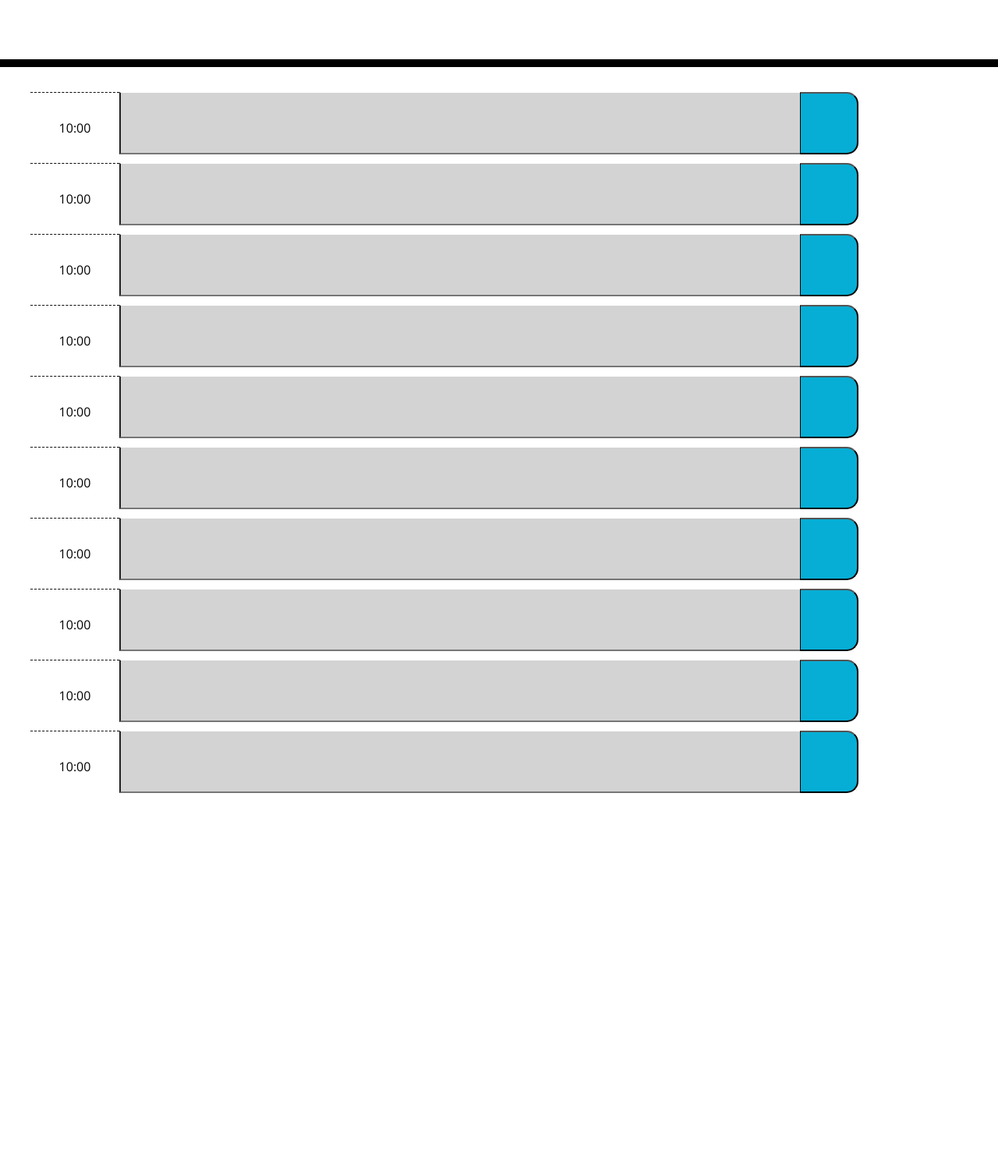
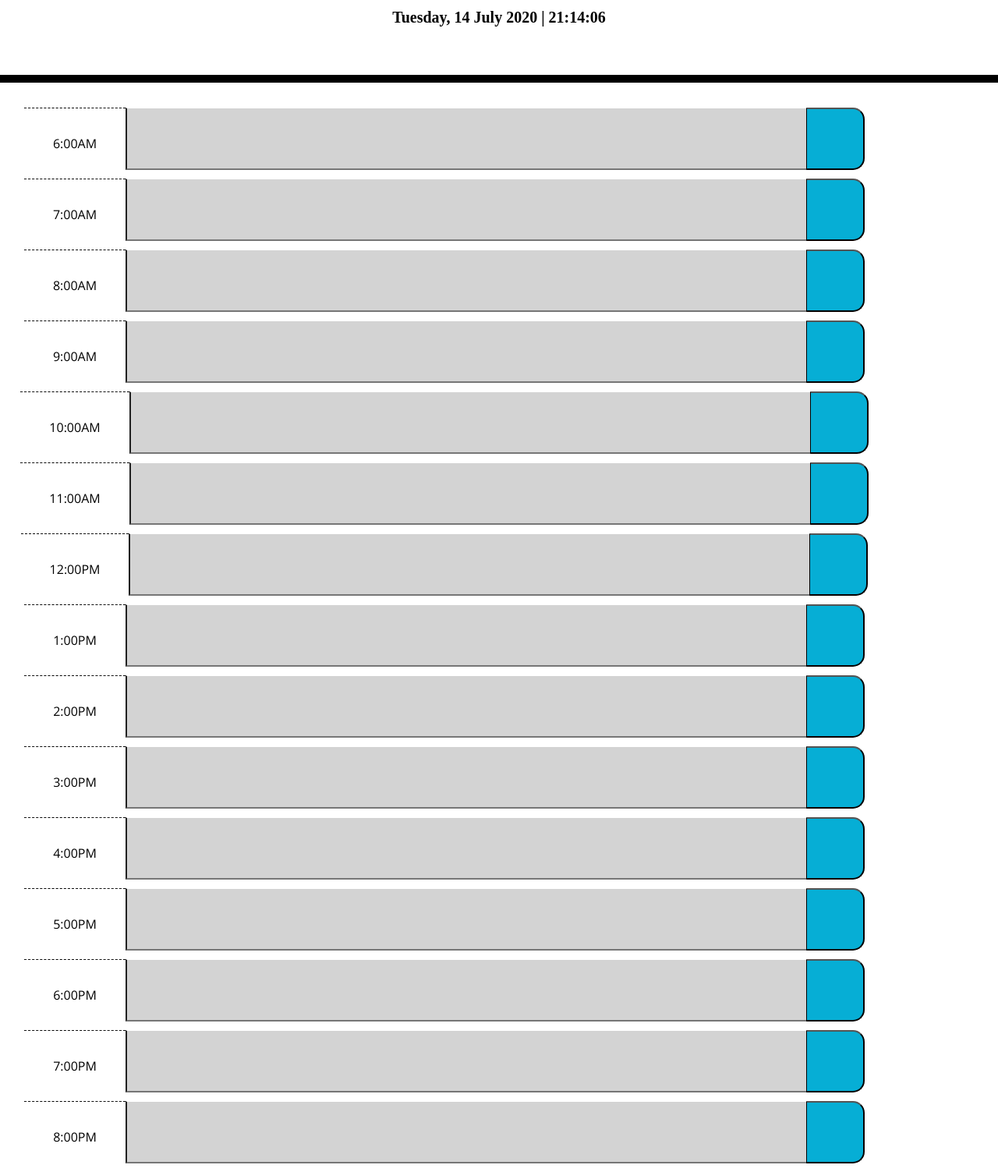
Before and after one commit to wmwassmann/Homework-05-Calendar, a plain HTML site: page index.html in a window 1280 px wide. Shown: the part 182-1685 px from the top of the page at 78% size. Before the commit the page ends 1210 px from the top, so only its background shows below. Drawn offline with nearby package versions, Linux system fonts and the light colour scheme.

Commit message:
next iteration, added the clock, updated some stuff and things with the general look, and started on the storage function

```diff
--- a/index.html
+++ b/index.html
@@ -20,66 +20,96 @@
     <header class="jumbotron">
         <h1 class="display-3">Work Day Scheduler</h1>
         <p class="lead">A simple calendar app for scheduling your work day</p>
-        <p id="currentDay" class="lead"></p>
+        <div id="currentDay" class="lead cont"></div>
     </header>
     <form class="container" method="post">
-        <div class="hour">10:00</div>
-            <input type="text" class="textarea row past">
-            <button type="submit" class="saveBtn savebtn i:hover description" value="Save"></button>
+        <div class="hour">6:00AM</div>
+            <input type="text" id="memory" class="textarea row past">
+            <button type="submit" id="save" class="saveBtn savebtn i:hover description" value="Save"></button>
         </input>
     </form>
     <form class="container" method="post">
-        <div class="hour">10:00</div>
-            <input type="text" class="textarea row past">
-            <button type="submit" class="saveBtn savebtn i:hover description" value="Save"></button>
+        <div class="hour">7:00AM</div>
+            <input type="text" id="memory" class="textarea row past">
+            <button type="submit" id="save" class="saveBtn savebtn i:hover description" value="Save"></button>
         </input>
     </form>
     <form class="container" method="post">
-        <div class="hour">10:00</div>
-            <input type="text" class="textarea row past">
-            <button type="submit" class="saveBtn savebtn i:hover description" value="Save"></button>
+        <div class="hour">8:00AM</div>
+            <input type="text" id="memory" class="textarea row past">
+            <button type="submit" id="save" class="saveBtn savebtn i:hover description" value="Save"></button>
         </input>
     </form>
     <form class="container" method="post">
-        <div class="hour">10:00</div>
-            <input type="text" class="textarea row past">
-            <button type="submit" class="saveBtn savebtn i:hover description" value="Save"></button>
+        <div class="hour">9:00AM</div>
+            <input type="text" id="memory" class="textarea row past">
+            <button type="submit" id="save" class="saveBtn savebtn i:hover description" value="Save"></button>
         </input>
     </form>
     <form class="container" method="post">
-        <div class="hour">10:00</div>
-            <input type="text" class="textarea row past">
-            <button type="submit" class="saveBtn savebtn i:hover description" value="Save"></button>
+        <div class="hour">10:00AM</div>
+            <input type="text" id="memory" class="textarea row past">
+            <button type="submit" id="save" class="saveBtn savebtn i:hover description" value="Save"></button>
         </input>
     </form>
     <form class="container" method="post">
-        <div class="hour">10:00</div>
-            <input type="text" class="textarea row past">
-            <button type="submit" class="saveBtn savebtn i:hover description" value="Save"></button>
+        <div class="hour">11:00AM</div>
+            <input type="text" id="memory" class="textarea row past">
+            <button type="submit" id="save" class="saveBtn savebtn i:hover description" value="Save"></button>
         </input>
     </form>
     <form class="container" method="post">
-        <div class="hour">10:00</div>
-            <input type="text" class="textarea row past">
-            <button type="submit" class="saveBtn savebtn i:hover description" value="Save"></button>
+        <div class="hour">12:00PM</div>
+            <input type="text" id="memory" class="textarea row past render">
+            <button type="submit" id="save" class="saveBtn savebtn i:hover description" value="Save"></button>
         </input>
     </form>
     <form class="container" method="post">
-        <div class="hour">10:00</div>
-            <input type="text" class="textarea row past">
-            <button type="submit" class="saveBtn savebtn i:hover description" value="Save"></button>
+        <div class="hour">1:00PM</div>
+            <input type="text" id="memory" class="textarea row past render">
+            <button type="submit" id="save" class="saveBtn savebtn i:hover description" value="Save"></button>
         </input>
     </form>
     <form class="container" method="post">
-        <div class="hour">10:00</div>
-            <input type="text" class="textarea row past">
-            <button type="submit" class="saveBtn savebtn i:hover description" value="Save"></button>
+        <div class="hour">2:00PM</div>
+            <input type="text" id="memory" class="textarea row past render">
+            <button type="submit" id="save" class="saveBtn savebtn i:hover description" value="Save"></button>
         </input>
     </form>
     <form class="container" method="post">
-        <div class="hour">10:00</div>
-            <input type="text" class="textarea row past">
-            <button type="submit" class="saveBtn savebtn i:hover description" value="Save"></button>
+        <div class="hour">3:00PM</div>
+            <input type="text" id="memory" class="textarea row past render">
+            <button type="submit" id="save" class="saveBtn savebtn i:hover description" value="Save"></button>
+        </input>
+    </form>
+    <form class="container" method="post">
+        <div class="hour">4:00PM</div>
+            <input type="text" id="memory" class="textarea row past render">
+            <button type="submit" id="save" class="saveBtn savebtn i:hover description" value="Save"></button>
+        </input>
+    </form>
+    <form class="container" method="post">
+        <div class="hour">5:00PM</div>
+            <input type="text" id="memory" class="textarea row past render">
+            <button type="submit" id="save" class="saveBtn savebtn i:hover description" value="Save"></button>
+        </input>
+    </form>
+    <form class="container" method="post">
+        <div class="hour">6:00PM</div>
+            <input type="text" id="memory" class="textarea row past render">
+            <button type="submit" id="save" class="saveBtn savebtn i:hover description" value="Save"></button>
+        </input>
+    </form>
+    <form class="container" method="post">
+        <div class="hour">7:00PM</div>
+            <input type="text" id="memory" class="textarea row past render">
+            <button type="submit" id="save" class="saveBtn savebtn i:hover description" value="Save"></button>
+        </input>
+    </form>
+    <form class="container" method="post">
+        <div class="hour">8:00PM</div>
+            <input type="text" id="memory" class="textarea row past render">
+            <button type="submit" id="save" class="saveBtn savebtn i:hover description" value="Save"></button>
         </input>
     </form>
 
--- a/script.js
+++ b/script.js
@@ -13,5 +13,77 @@
 // create a reader of the current time and day.
     // Have a rudimentary idea of how to do this.
 
+
+    function tad(){
+        var currentDate = new Date();
+        var currentYear = currentDate.getYear();
+            if(currentYear < 1000){
+                currentYear += 1900
+            }
+        var day = currentDate.getDay();
+        var month = currentDate.getMonth();
+        var daym = currentDate.getDate();
+        var dayArray = new Array("Sunday,", "Monday,", "Tuesday,", "Wednesday,", "Thurday,", "Friday,", "Saturday,");
+        var monthArray = new Array("January", "February", "March", "April", "May", "June", "July", "August", "September", "October", "November", "December");
+        // Date End
+
+        // Time
+        var currentTime = new Date();
+        var hours = currentTime.getHours();
+        var minutes = currentTime.getMinutes();
+        var seconds = currentTime.getSeconds();
+            if (hours == 24) {
+                hours == 0;
+            } else if (hours > 12){
+                hours = hours - 0;
+            }
+        // this will make the hours feel more digitalized with a 0 in the 10s place
+            if (hours < 10) {
+                hours = "0" + hours;
+            }
+
+            if (minutes < 10) {
+                minutes = "0" + minutes;
+            }
+
+            if (seconds < 10) {
+                seconds = "0" + seconds;
+            }
+            var clock = document.getElementById("currentDay");
+            clock.textContent = "" + dayArray[day] + " " + daym + " " + monthArray[month] + " " + currentYear + " | " + hours + ":" + minutes + ":" + seconds;
+            clock.innerText = "" + dayArray[day] + " " + daym + " " + monthArray[month] + " " + currentYear + " | " + hours + ":" + minutes + ":" + seconds;
+
+            setTimeout("tad()", 1000);
+    }
+
+    tad();
+
+var memory = document.querySelector("#memory");
+var saveThis = document.getElementById("save");
+var render = document.getElementById("render");
+
+renderLastRegistered();
+
+function message02(type, message) {
+    msgDiv.textContent = message;
+    msgDiv.setAttribute("class", type);
+}
+
+function renderLastRegistered() {
+    // call on the local storage to get value.
+    var render = localStorage.getItem("memory");
+    // render username into userSpan
+    render.innerHTML = render;
+}
+
+
+    function save() {
+
+        var saveNotes = document.querySelector("#save").value;
+
+            localStorage.setItem("save", saveNotes);
+            renderLastRegistered();
+        }
+
 // code the time to correspond to a color.
     // Need to research this one. I assume it's just an if/then statement that call on functions to switch the appearance.
--- a/style.css
+++ b/style.css
@@ -4,6 +4,11 @@ body {
     line-height: 1;
   }
 
+  .cont {
+    font-family: 'Times New Roman', Times, serif;
+    font-weight: bold;
+    color: black;
+  }
   .container {
     display: inline-flex;
     flex-direction: row;
```
